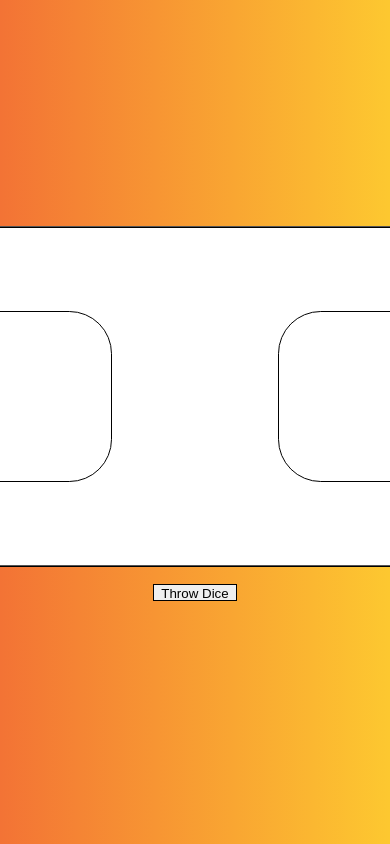
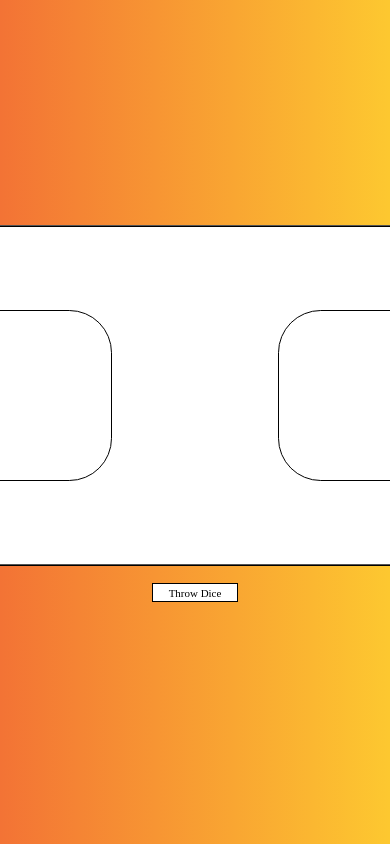
Before and after one commit to raulrodrigueztorres/eoi-dice, a website built with Parcel: page src/index.html in a window 390 px wide. Shown: the top 844 px of the page. Built offline with nearby package versions, Linux system fonts and the light colour scheme.

Commit message:
Responsive button

```diff
--- a/src/css/style.css
+++ b/src/css/style.css
@@ -40,9 +40,15 @@
 }
 
 .throwButton {
+	display: flex;
+	justify-content: center;
+	align-items: center;
 	margin: 2vh;
 	width: 10vh;
 	height: 2vh;
 	cursor: pointer;
+	font-size: 1.3vh;
+	user-select: none;
 	border: 1px solid black;
+	background-color: white;
 }
--- a/src/js/index.js
+++ b/src/js/index.js
@@ -1,6 +1,6 @@
 const container = document.querySelector('.container');
 const dicesContainer = document.createElement('div');
-const button = document.createElement('button');
+const button = document.createElement('div');
 const dices = [];
 
 function insertDicesContainer() {
@@ -24,7 +24,7 @@
 	for (let i = 0; i < numberDices; ++i) {
 		const dice = document.createElement('div');
 		dices.push(dice);
-		dice.classList.add('dice', `dice-${i}`);
+		dice.classList.add('dice', `dice${i}`);
 		dicesContainer.appendChild(dice);
 	}
 }
```
